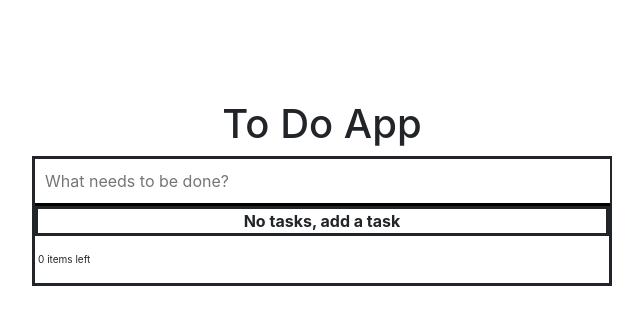
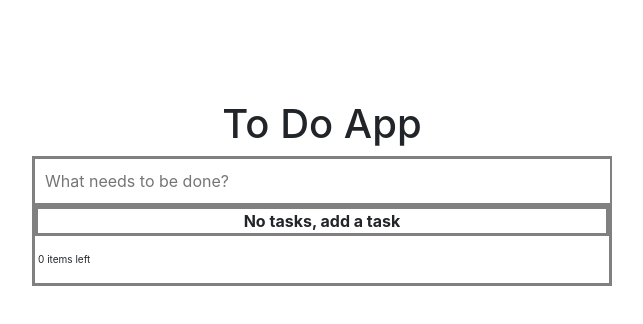
Before and after one commit to olimpo127/To-Do-list-with-controlled-inputs, a React (Create React App) app: page / in a window 1280 px wide. Shown: the top 324 px of the page, without its empty margins (318-961 px from the left). Built offline with nearby package versions, Linux system fonts and the light colour scheme.

Commit message:
fixing styles 1

```diff
--- a/src/App.js
+++ b/src/App.js
@@ -25,14 +25,14 @@ function ToDoApp() {
   return (
     <div style={{ textAlign: "center", margin: "100px", marginLeft: "150px", marginRight: "150px"}}>
       <h1>To Do App</h1>
-      <div style={{ textAlign: "center", marginLeft: "200px", marginRight: "200px", borderStyle: "solid" }}>
+      <div style={{ textAlign: "center", marginLeft: "200px", marginRight: "200px", borderStyle: "solid", borderColor: "grey" }}>
       <form onSubmit={handleSubmit}>
         <input
           type="text"
           placeholder="What needs to be done?"
           value={task}
           onChange={handleChange}
-          style={{display: "flex", justifyContent: "space-between", padding: "10px", width: "575px", border: "none", borderBottom: "solid"}}
+          style={{display: "flex", justifyContent: "space-between", padding: "10px", width: "575px", border: "none", borderBottom: "solid", borderColor: "grey"}}
         />
       </form>
       <div>
@@ -40,11 +40,11 @@ function ToDoApp() {
           tasks.map((t, index) => (
             <div key={index} style={{ display: "flex", justifyContent: "space-between", borderBottom: "1px solid black", padding: "10px" }}>
               <p>{t}</p>
-              <button onClick={() => handleDelete(index)}>X</button>
+              <button style={{padding: "5px", border: "none"}} onClick={() => handleDelete(index)}>X</button>
             </div>
           ))
         ) : (
-          <p style={{border: "solid"}}><strong>No tasks, add a task</strong></p>
+          <p style={{border: "solid", borderColor: "grey"}}><strong>No tasks, add a task</strong></p>
         )}
       </div>
       <p style={{display: "flex", justifyContent:"flex-start", fontSize:" 10px", marginLeft:"3px"}}>{tasks.length} item{tasks.length === 1 ? "" : "s"} left</p>
```
